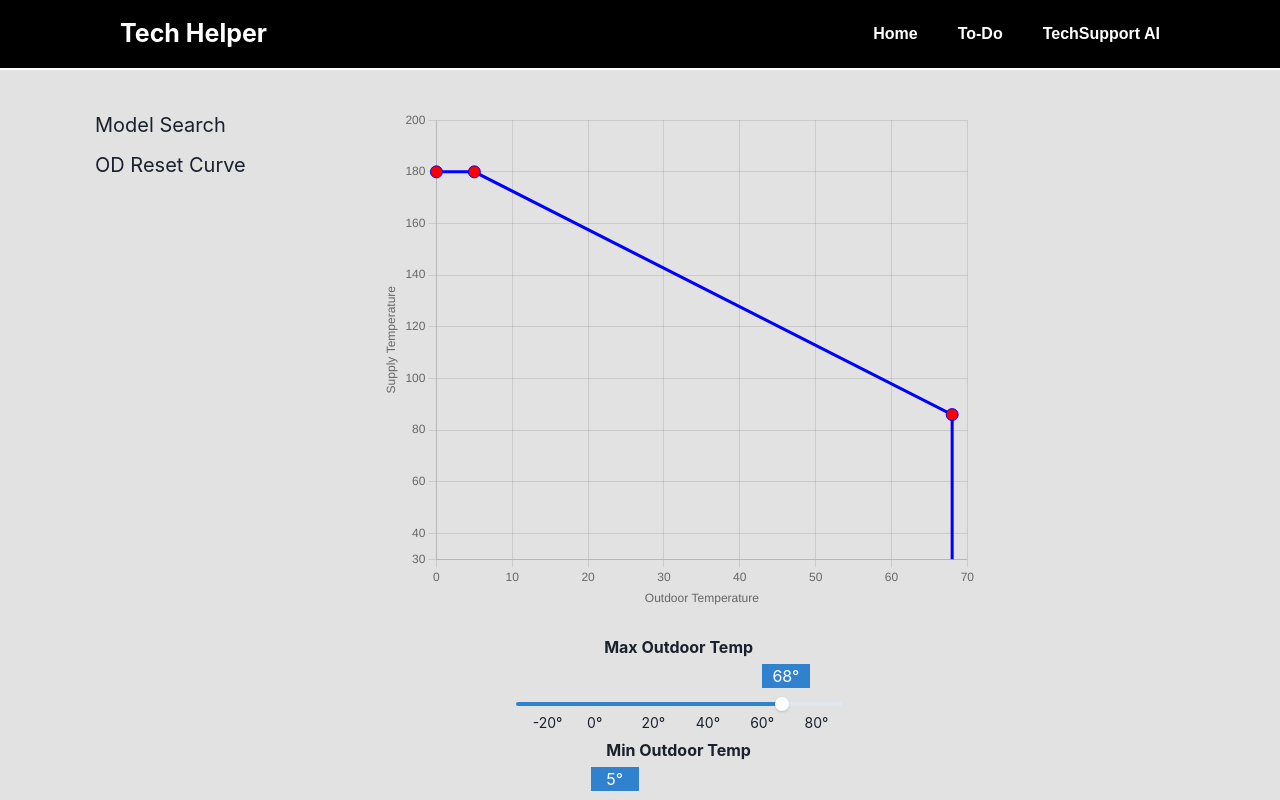
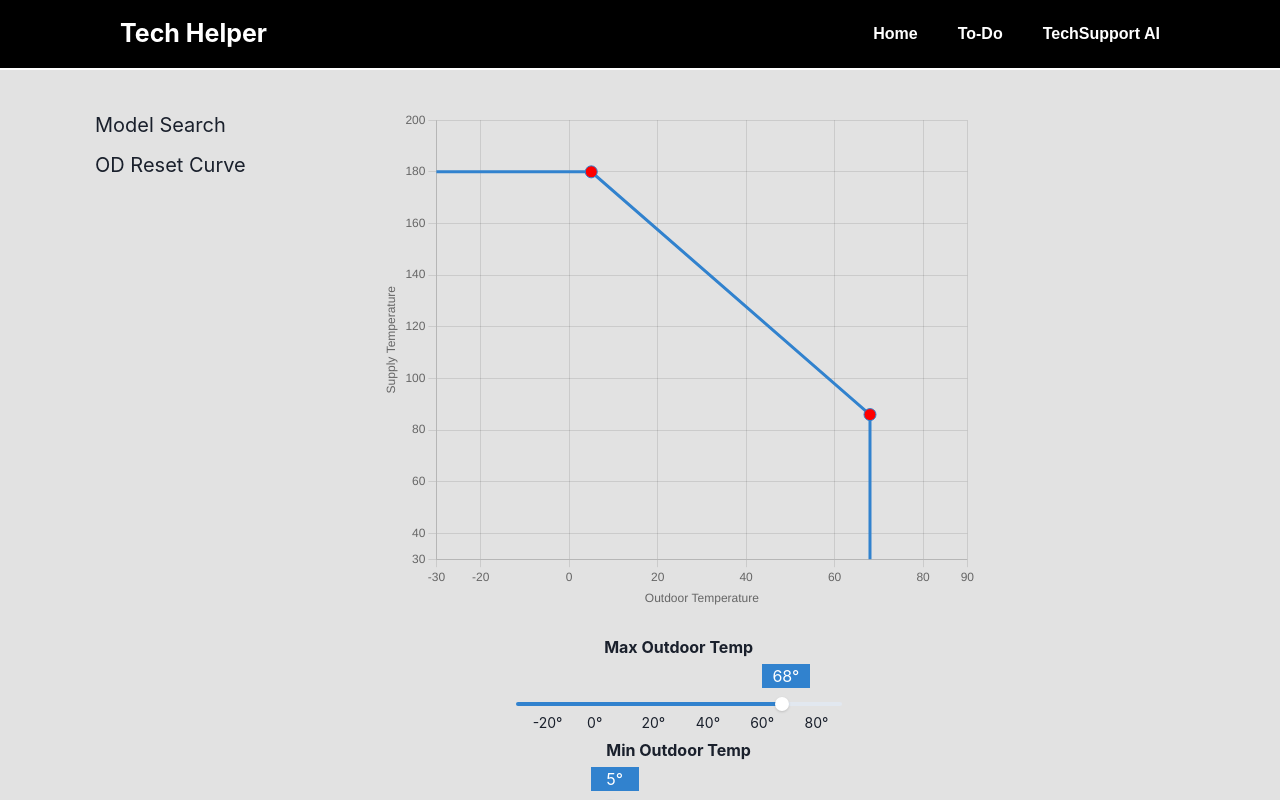
Before and after one commit to Erick-Bravo/tech_helper, a React (Create React App) app: page / in a window 1280 px wide. Both pictures are taken after a click on the element "OD Reset Curve". Built offline with nearby package versions, Linux system fonts and the light colour scheme.

Commit message:
chart outdoor reset feature complete

```diff
--- a/src/components/Links_Home/OutdoorResetChart/OutdoorResetChart.tsx
+++ b/src/components/Links_Home/OutdoorResetChart/OutdoorResetChart.tsx
@@ -22,10 +22,10 @@ const OutdoorResetChart = () => {
   const [maxSupplyTemp, setMaxSupplyTemp] = useState(180);
   const [minSupplyTemp, setMinSupplyTemp] = useState(86);
   // Individual points for the graph
-  const point1 = { x: 0, y: maxSupplyTemp };
+  const point1 = { x: -40, y: maxSupplyTemp };
   const point2 = { x: minODTemp, y: maxSupplyTemp };
   const point3 = { x: maxODTemp, y: minSupplyTemp };
-  const point4 = { x: maxODTemp, y: 0 };
+  const point4 = { x: maxODTemp, y: 20 };
 
   const xLabels = [-30, -20, -10, 0, 10, 20, 30, 40, 50, 60, 70, 80, 90];
 
@@ -37,7 +37,7 @@ const OutdoorResetChart = () => {
         label: "Outdoor Reset Curve",
         data: [point1, point2, point3, point4],
         fill: false,
-        borderColor: "blue",
+        borderColor: "#3182ce",
         showLine: true, // Display lines between points
         pointRadius: 6, // Adjust the size of the points
         pointBackgroundColor: "red", // Customize the color of the points
@@ -54,9 +54,9 @@ const OutdoorResetChart = () => {
           display: true,
           text: "Outdoor Temperature",
         },
+        min: -30,
+        max: 90,
       },
-      min: -30,
-      max: 90,
       y: {
         title: {
           display: true,
```
